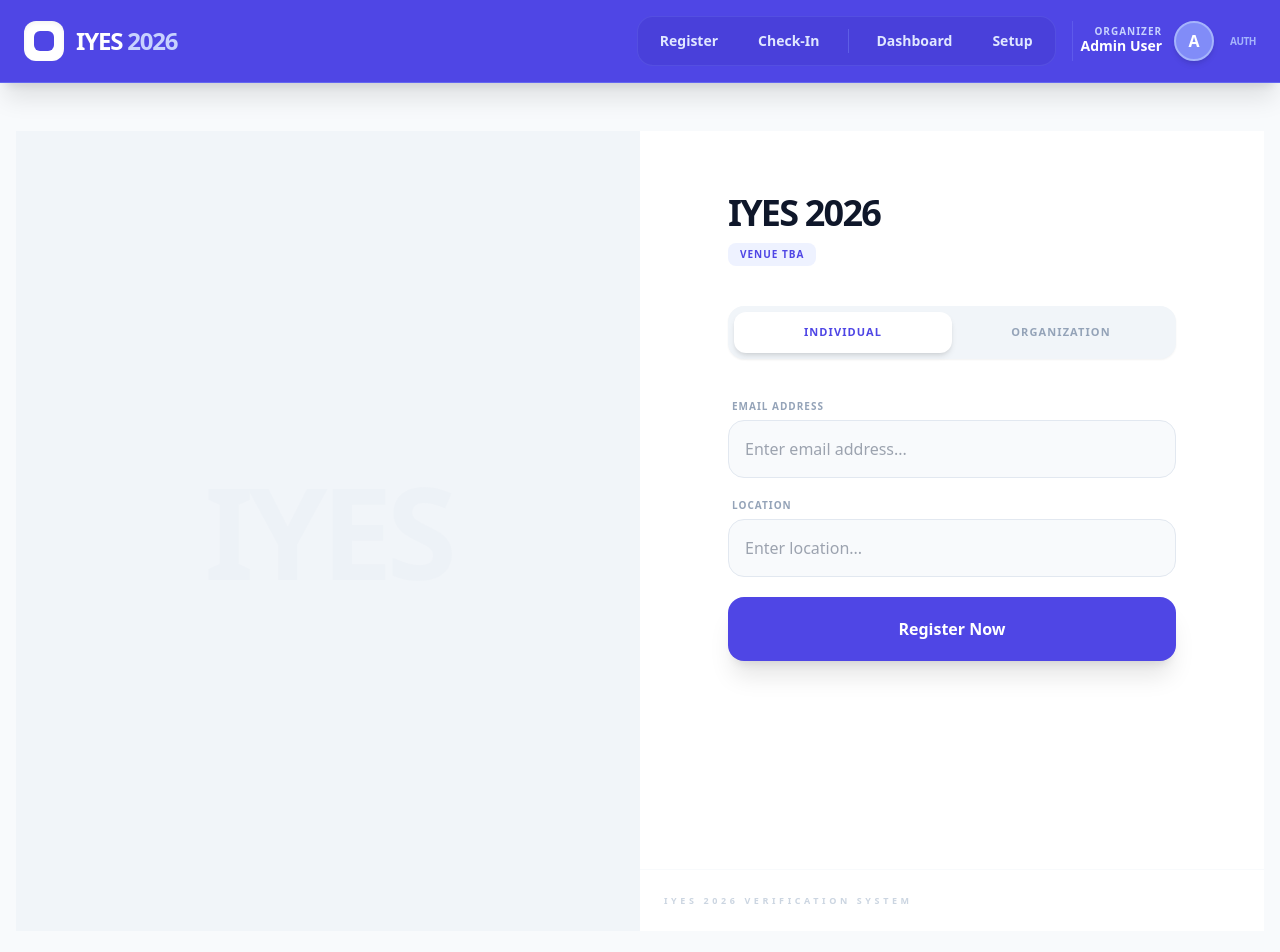
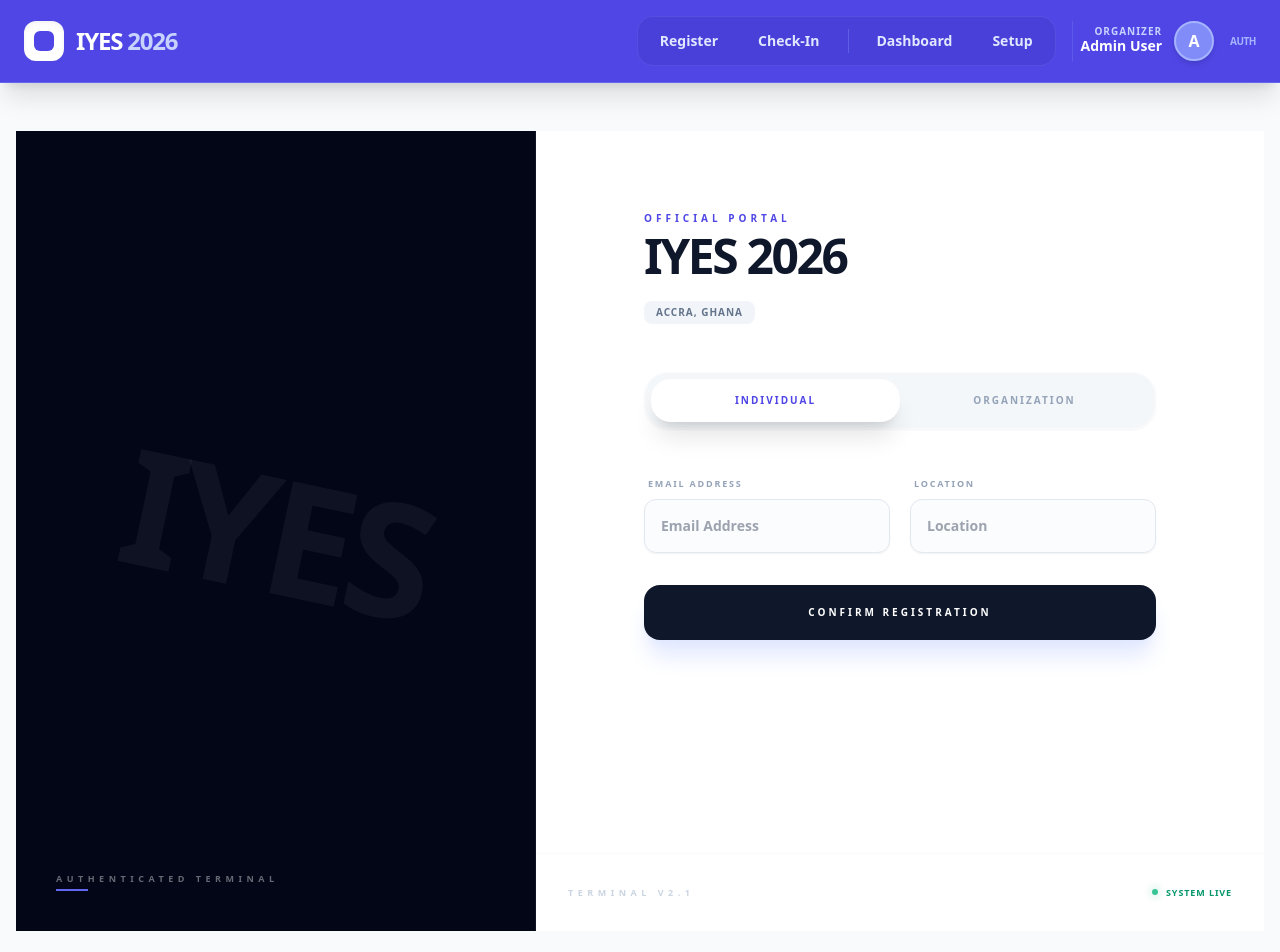
Before and after one commit to DarkeyPeleg/IYES2026, a React (Create React App) app: page / in a window 1280 px wide. Shown: the top 952 px of the page. Built offline with nearby package versions, Linux system fonts and the light colour scheme.

Commit message:
V 6.0.0.0

```diff
--- a/src/components/AttendeeForm.js
+++ b/src/components/AttendeeForm.js
@@ -7,38 +7,29 @@ const AttendeeForm = ({ config }) => {
 
   const handleSubmit = (e) => {
     e.preventDefault();
-
-    // Safety check: Don't submit if there are no fields
-    if (!config.customFields || config.customFields.length === 0) {
-      setStatus('Error: No registration fields have been set up.');
-      return;
-    }
-
     const result = DataService.register(formData);
-
     if (result.success) {
-      setStatus(config.successMsg || 'Registration Successful!');
+      setStatus(config.successMsg || 'Registration Complete');
       setFormData({});
-      e.target.reset(); // Clears all dynamic inputs
+      e.target.reset();
     } else {
       setStatus(result.message);
     }
   };
 
-  const inputCls = "w-full p-4 bg-slate-50 border border-slate-200 rounded-2xl focus:ring-2 focus:ring-indigo-600 outline-none transition-all font-medium";
+  /**
+   * REFINED PREMIUM SCALING
+   * p-4: The professional standard for "spacious but tidy"
+   * rounded-xl: Sharp enough to be professional, soft enough to be modern
+   */
+  const inputCls = "w-full p-4 bg-slate-50/50 border border-slate-200 rounded-xl focus:ring-4 focus:ring-indigo-500/10 focus:border-indigo-500 focus:bg-white outline-none transition-all duration-300 text-sm font-semibold text-slate-700 shadow-sm";
 
   return (
-    <form onSubmit={handleSubmit} className="space-y-5">
-
-      {/* CORE CHANGE:
-          We removed the hardcoded Name and Phone inputs.
-          The form now ONLY shows what you create in the Setup Console.
-      */}
-
-      {config.customFields && config.customFields.length > 0 ? (
-        config.customFields.map((field) => (
-          <div key={field.id} className="animate-in fade-in slide-in-from-bottom-2">
-            <label className="block text-[10px] font-black text-slate-400 uppercase tracking-widest mb-1.5 ml-1">
+    <form onSubmit={handleSubmit} className="space-y-6">
+      <div className="grid grid-cols-1 md:grid-cols-2 gap-x-5 gap-y-5">
+        {config.customFields?.map((field) => (
+          <div key={field.id} className="group animate-in fade-in slide-in-from-bottom-2 duration-500">
+            <label className="block text-[9px] font-black text-slate-400 uppercase tracking-[0.2em] mb-2 ml-1 group-focus-within:text-indigo-600 transition-colors">
               {field.label} {field.required && <span className="text-rose-500">*</span>}
             </label>
 
@@ -48,38 +39,30 @@ const AttendeeForm = ({ config }) => {
                 required={field.required}
                 onChange={(e) => setFormData({...formData, [field.label]: e.target.value})}
               >
-                <option value="">Select {field.label}</option>
-                {field.options?.map(opt => (
-                  <option key={opt} value={opt}>{opt}</option>
-                ))}
+                <option value="">Select...</option>
+                {field.options?.map(opt => <option key={opt} value={opt}>{opt}</option>)}
               </select>
             ) : (
               <input
                 type={field.type || 'text'}
                 className={inputCls}
-                placeholder={`Enter ${field.label.toLowerCase()}...`}
+                placeholder={field.label}
                 required={field.required}
                 onChange={(e) => setFormData({...formData, [field.label]: e.target.value})}
               />
             )}
           </div>
-        ))
-      ) : (
-        <div className="p-10 border-2 border-dashed border-slate-100 rounded-3xl text-center">
-          <p className="text-slate-400 text-sm font-bold italic">
-            Form is currently empty. Please add fields in the Setup Console.
-          </p>
-        </div>
-      )}
+        ))}
+      </div>
 
-      {config.customFields?.length > 0 && (
-        <button className="w-full bg-indigo-600 text-white font-black py-5 rounded-2xl shadow-xl hover:bg-indigo-700 active:scale-95 transition-all mt-4">
-          Register Now
+      <div className="pt-2">
+        <button className="w-full bg-slate-900 hover:bg-indigo-600 text-white font-black py-5 rounded-2xl shadow-xl shadow-indigo-100 hover:shadow-indigo-500/30 transition-all duration-500 text-[10px] uppercase tracking-[0.3em] active:scale-[0.98]">
+          Confirm Registration
         </button>
-      )}
+      </div>
 
       {status && (
-        <div className={`mt-4 p-4 rounded-xl text-center font-bold text-sm ${status.includes('Error') ? 'bg-rose-50 text-rose-600' : 'bg-emerald-50 text-emerald-600'}`}>
+        <div className={`mt-4 p-3 rounded-xl text-center font-bold text-[10px] animate-in zoom-in-95 ${status.includes('Error') ? 'bg-rose-50 text-rose-600' : 'bg-emerald-50 text-emerald-600'}`}>
           {status}
         </div>
       )}
--- a/src/components/GroupForm.js
+++ b/src/components/GroupForm.js
@@ -7,38 +7,30 @@ const GroupForm = ({ config }) => {
 
   const handleSubmit = (e) => {
     e.preventDefault();
-
-    // Check if any fields exist
     if (!config.groupFields || config.groupFields.length === 0) {
-      setStatus('Error: No organization fields have been configured.');
+      setStatus('Error: No fields set up.');
       return;
     }
 
     const result = DataService.registerGroup(formData);
-
     if (result.success) {
-      setStatus(config.successMsg || 'Organization Registered Successfully!');
+      setStatus(config.successMsg || 'Success!');
       setFormData({});
-      e.target.reset(); // Reset dynamic inputs
+      e.target.reset();
     } else {
-      setStatus(result.message || 'Registration failed.');
+      setStatus(result.message);
     }
   };
 
-  const inputCls = "w-full p-4 bg-slate-50 border border-slate-200 rounded-2xl focus:ring-2 focus:ring-indigo-600 outline-none transition-all font-medium";
+  // PADDING REDUCED FROM p-4 TO p-3
+  const inputCls = "w-full p-3 bg-slate-50 border border-slate-200 rounded-xl focus:ring-2 focus:ring-indigo-600 outline-none transition-all text-sm font-medium";
 
   return (
-    <form onSubmit={handleSubmit} className="space-y-5">
-
-      {/* CORE CHANGE:
-          Hardcoded "Official Org Name" is removed.
-          Only fields added in the Setup Console (Organization Tab) appear here.
-      */}
-
+    <form onSubmit={handleSubmit} className="space-y-3">
       {config.groupFields && config.groupFields.length > 0 ? (
         config.groupFields.map((field) => (
-          <div key={field.id} className="animate-in fade-in slide-in-from-bottom-2">
-            <label className="block text-[10px] font-black text-slate-400 uppercase tracking-widest mb-1.5 ml-1">
+          <div key={field.id}>
+            <label className="block text-[9px] font-black text-slate-400 uppercase tracking-widest mb-1 ml-1">
               {field.label} {field.required && <span className="text-rose-500">*</span>}
             </label>
 
@@ -57,29 +49,21 @@ const GroupForm = ({ config }) => {
               <input
                 type={field.type || 'text'}
                 className={inputCls}
-                placeholder={`Enter ${field.label.toLowerCase()}...`}
+                placeholder={`Enter ${field.label.toLowerCase()}`}
                 required={field.required}
                 onChange={e => setFormData({...formData, [field.label]: e.target.value})}
               />
             )}
           </div>
         ))
-      ) : (
-        <div className="p-10 border-2 border-dashed border-slate-100 rounded-3xl text-center">
-          <p className="text-slate-400 text-sm font-bold italic">
-            Organization form is empty. Add fields in Setup Console (Step 3).
-          </p>
-        </div>
-      )}
+      ) : null}
 
-      {config.groupFields?.length > 0 && (
-        <button className="w-full bg-indigo-600 text-white font-black py-5 rounded-2xl shadow-xl hover:bg-indigo-700 active:scale-95 transition-all mt-4">
-          Register Organization
-        </button>
-      )}
+      <button className="w-full bg-indigo-600 text-white font-black py-4 rounded-xl shadow-lg hover:bg-indigo-700 transition-all mt-2 text-xs uppercase tracking-widest">
+        Register Organization
+      </button>
 
       {status && (
-        <div className={`mt-4 p-4 rounded-xl text-center font-bold text-sm ${status.includes('Error') ? 'bg-rose-50 text-rose-600' : 'bg-emerald-50 text-emerald-600'}`}>
+        <div className={`mt-2 p-2 rounded-lg text-center font-bold text-[10px] ${status.includes('Error') ? 'bg-rose-50 text-rose-600' : 'bg-emerald-50 text-emerald-600'}`}>
           {status}
         </div>
       )}
--- a/src/pages/Registration.js
+++ b/src/pages/Registration.js
@@ -1,4 +1,4 @@
-import React, { useState } from 'react';
+import React, { useState, useEffect } from 'react';
 import { DataService } from '../services/DataService';
 import AttendeeForm from '../components/AttendeeForm';
 import GroupForm from '../components/GroupForm';
@@ -7,104 +7,139 @@ const Registration = () => {
   const [regType, setRegType] = useState('individual');
   const [config] = useState(DataService.getConfig());
 
+  // High-End UX: Lock the body scroll to create a fixed "Terminal" app feel
+  useEffect(() => {
+    document.body.style.overflow = 'hidden';
+    return () => { document.body.style.overflow = 'auto'; };
+  }, []);
+
   const isExpired = config.linkExpiry && new Date() > new Date(config.linkExpiry);
 
   if (isExpired) {
     return (
-      <div className="flex items-center justify-center min-h-screen bg-slate-50 p-6">
-        <div className="max-w-md w-full p-10 bg-white rounded-[3rem] shadow-xl text-center border border-slate-100">
-          <div className="w-20 h-20 bg-rose-50 text-rose-500 rounded-full flex items-center justify-center mx-auto mb-6 text-3xl">⌛</div>
-          <h2 className="text-2xl font-black text-slate-900">Registration Closed</h2>
-          <p className="text-slate-500 mt-2 font-medium">This event is no longer accepting registrations.</p>
+      <div className="h-screen w-screen flex items-center justify-center bg-slate-50 p-6">
+        <div className="max-w-md w-full p-12 bg-white rounded-[3rem] shadow-2xl text-center border border-slate-100 animate-in fade-in zoom-in duration-500">
+          <div className="text-4xl mb-4">⌛</div>
+          <h2 className="text-2xl font-black text-slate-900 tracking-tight">Portal Closed</h2>
+          <p className="text-slate-400 mt-2 font-medium text-sm text-center">This registration link has expired.</p>
         </div>
       </div>
     );
   }
 
   return (
-    /* h-screen + overflow-hidden stops the WHOLE page from scrolling */
-    <div className="h-screen overflow-hidden lg:flex bg-white">
+    <div className="h-screen w-full overflow-hidden flex flex-col lg:flex-row bg-white font-sans">
 
-      {/* LEFT COLUMN: Fixed Visuals (50% width on desktop) */}
-      <div className="hidden lg:flex lg:w-1/2 h-full bg-slate-100 items-center justify-center relative border-r border-slate-100">
+      {/* LEFT SIDE: Premium Framed Visuals */}
+      <div className="hidden lg:flex lg:w-5/12 h-full bg-slate-950 items-center justify-center relative overflow-hidden border-r border-white/5">
         {config.flyer ? (
           <>
-            <img src={config.flyer} className="absolute inset-0 w-full h-full object-cover blur-3xl opacity-10" alt="bg" />
+            {/* 1. Deep Background Layer: Blurred and Darkened */}
             <img
               src={config.flyer}
-              alt="Event Flyer"
-              className="relative z-10 max-h-[90%] max-w-[90%] shadow-2xl rounded-2xl border-4 border-white object-contain"
+              className="absolute inset-0 w-full h-full object-cover opacity-10 blur-[60px] scale-125"
+              alt="bg"
             />
+
+            {/* 2. Gradient Vignette: Softens the edges */}
+            <div className="absolute inset-0 bg-gradient-to-b from-slate-950 via-transparent to-slate-950" />
+            <div className="absolute inset-0 bg-gradient-to-r from-slate-950 via-transparent to-transparent" />
+
+            {/* 3. The "Frame": Keeps the picture from showing "too full" */}
+            <div className="relative z-10 w-[75%] h-[75%] flex items-center justify-center">
+              <div className="relative group">
+                <div className="absolute -inset-6 bg-indigo-500/20 rounded-[3rem] blur-3xl group-hover:bg-indigo-500/30 transition-all duration-700"></div>
+                <img
+                  src={config.flyer}
+                  alt="Event Flyer"
+                  className="relative z-10 max-h-full max-w-full shadow-[0_50px_100px_-20px_rgba(0,0,0,0.7)] rounded-[2.5rem] border border-white/10 object-contain hover:scale-[1.02] transition-transform duration-700"
+                />
+              </div>
+            </div>
           </>
         ) : (
-          <div className="text-slate-200 font-black text-9xl tracking-tighter opacity-20">IYES</div>
+          <div className="text-white/5 text-[10rem] font-black rotate-12 uppercase select-none tracking-tighter">IYES</div>
         )}
+
+        <div className="absolute bottom-10 left-10 z-20">
+          <p className="text-white/40 font-black text-[9px] uppercase tracking-[0.5em] mb-1">Authenticated Terminal</p>
+          <div className="h-0.5 w-8 bg-indigo-500"></div>
+        </div>
       </div>
 
-      {/* RIGHT COLUMN: The Form Area */}
-      <div className="w-full lg:w-1/2 h-full flex flex-col bg-white">
+      {/* RIGHT SIDE: High-End Interactive Form */}
+      <div className="w-full lg:w-7/12 h-full flex flex-col bg-white relative">
 
-        {/* Mobile Flyer (Fixed height on mobile, hidden on desktop) */}
+        {/* Mobile Header Image (Fixed) */}
         {config.flyer && (
-          <div className="lg:hidden h-48 w-full flex-shrink-0 relative overflow-hidden">
+          <div className="lg:hidden h-40 w-full flex-shrink-0 relative overflow-hidden">
             <img src={config.flyer} alt="Flyer" className="w-full h-full object-cover" />
-            <div className="absolute inset-0 bg-black/40 flex items-center p-6">
-              <h1 className="text-white text-xl font-black uppercase tracking-tight">{config.name}</h1>
+            <div className="absolute inset-0 bg-black/60 backdrop-blur-sm flex flex-col justify-end p-6">
+               <h1 className="text-white text-xl font-black uppercase tracking-tight">{config.name}</h1>
             </div>
           </div>
         )}
 
-        {/* SCROLLABLE CONTAINER: Only this part moves */}
-        <div className="flex-grow overflow-y-auto scrollbar-thin scrollbar-thumb-slate-200">
-          <div className="max-w-xl mx-auto p-8 md:p-16 space-y-10">
+        {/* SCROLLABLE CONTENT AREA */}
+        <div className="flex-grow overflow-y-auto scrollbar-hide">
+          <div className="max-w-2xl mx-auto p-8 md:p-14 lg:p-20 space-y-12">
 
-            <div className="space-y-3">
-              <h1 className="hidden lg:block text-4xl font-black text-slate-900 tracking-tighter leading-none">
-                {config.name}
-              </h1>
-              <div className="flex flex-wrap gap-2">
-                <span className="px-3 py-1 bg-indigo-50 text-indigo-600 rounded-lg text-[10px] font-black uppercase tracking-widest">
-                  {config.location || 'Venue TBA'}
+            <header className="space-y-4">
+              <div className="space-y-2">
+                <p className="text-indigo-600 font-black text-[10px] uppercase tracking-[0.4em]">Official Portal</p>
+                <h1 className="text-5xl font-black text-slate-900 tracking-tighter leading-[0.9]">
+                  {config.name}
+                </h1>
+              </div>
+
+              <div className="flex flex-wrap gap-2 pt-2">
+                <span className="px-3 py-1 bg-slate-100 text-slate-500 rounded-lg text-[10px] font-black uppercase tracking-widest">
+                  {config.location || 'Accra, Ghana'}
                 </span>
                 {config.startDate && (
-                  <span className="px-3 py-1 bg-slate-50 text-slate-500 rounded-lg text-[10px] font-black uppercase tracking-widest">
+                  <span className="px-3 py-1 bg-indigo-50 text-indigo-600 rounded-lg text-[10px] font-black uppercase tracking-widest">
                     {new Date(config.startDate).toLocaleDateString()}
                   </span>
                 )}
               </div>
-              <p className="text-slate-500 font-medium leading-relaxed text-sm">
+
+              <p className="text-slate-400 font-medium leading-relaxed text-sm max-w-lg">
                 {config.description}
               </p>
-            </div>
+            </header>
 
-            {/* Registration Type Switcher */}
+            {/* Premium Tab Selector */}
             {config.allowGroups && (
-              <div className="flex p-1.5 bg-slate-100 rounded-2xl w-full sticky top-0 z-10 shadow-sm">
+              <div className="flex p-1.5 bg-slate-100/80 rounded-[1.5rem] w-full sticky top-0 z-20 backdrop-blur-md shadow-sm border border-white/50">
                 <button
                   onClick={() => setRegType('individual')}
-                  className={`flex-1 py-3 rounded-xl text-[11px] font-black uppercase tracking-widest transition-all ${regType === 'individual' ? 'bg-white text-indigo-600 shadow-md' : 'text-slate-400'}`}
+                  className={`flex-1 py-3.5 rounded-[1.25rem] text-[10px] font-black uppercase tracking-[0.2em] transition-all duration-300 ${regType === 'individual' ? 'bg-white text-indigo-600 shadow-xl' : 'text-slate-400 hover:text-slate-600'}`}
                 >Individual</button>
                 <button
                   onClick={() => setRegType('group')}
-                  className={`flex-1 py-3 rounded-xl text-[11px] font-black uppercase tracking-widest transition-all ${regType === 'group' ? 'bg-white text-indigo-600 shadow-md' : 'text-slate-400'}`}
+                  className={`flex-1 py-3.5 rounded-[1.25rem] text-[10px] font-black uppercase tracking-[0.2em] transition-all duration-300 ${regType === 'group' ? 'bg-white text-indigo-600 shadow-xl' : 'text-slate-400 hover:text-slate-600'}`}
                 >Organization</button>
               </div>
             )}
 
-            {/* Dynamic Form Content */}
-            <div className="pb-20 animate-in fade-in slide-in-from-bottom-4 duration-700">
+            {/* THE FORM */}
+            <div className="pb-10 animate-in fade-in slide-in-from-bottom-8 duration-1000">
               {regType === 'individual' ? <AttendeeForm config={config} /> : <GroupForm config={config} />}
             </div>
 
           </div>
         </div>
 
-        {/* Fixed Footer (Stays at the bottom of the right column) */}
-        <div className="p-6 border-t border-slate-50 bg-white/80 backdrop-blur-md text-center lg:text-left flex-shrink-0">
-          <p className="text-[9px] font-black text-slate-300 uppercase tracking-[0.4em]">
-            IYES 2026 Verification System
+        {/* FIXED FOOTER */}
+        <footer className="p-8 border-t border-slate-50 bg-white/90 backdrop-blur-md flex-shrink-0 flex justify-between items-center">
+          <p className="text-[9px] font-black text-slate-300 uppercase tracking-[0.5em]">
+            Terminal v2.1
           </p>
-        </div>
+          <div className="flex items-center gap-2">
+             <div className="w-1.5 h-1.5 bg-emerald-500 rounded-full animate-pulse shadow-[0_0_8px_rgba(16,185,129,0.5)]"></div>
+             <span className="text-[9px] font-black text-emerald-600 uppercase tracking-widest text-center">System Live</span>
+          </div>
+        </footer>
 
       </div>
     </div>
```
Also changed, not shown: src/pages/CheckIn.js (+71 -56 lines), src/pages/EventCreation.js (+22 -20 lines).
